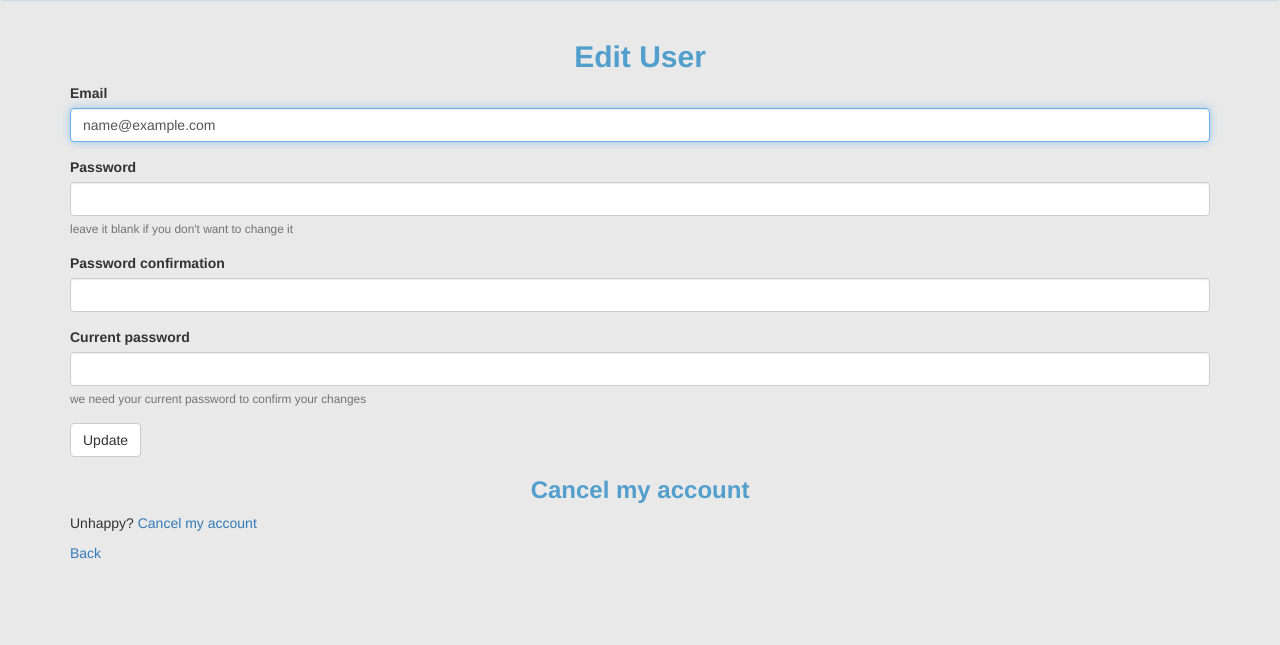
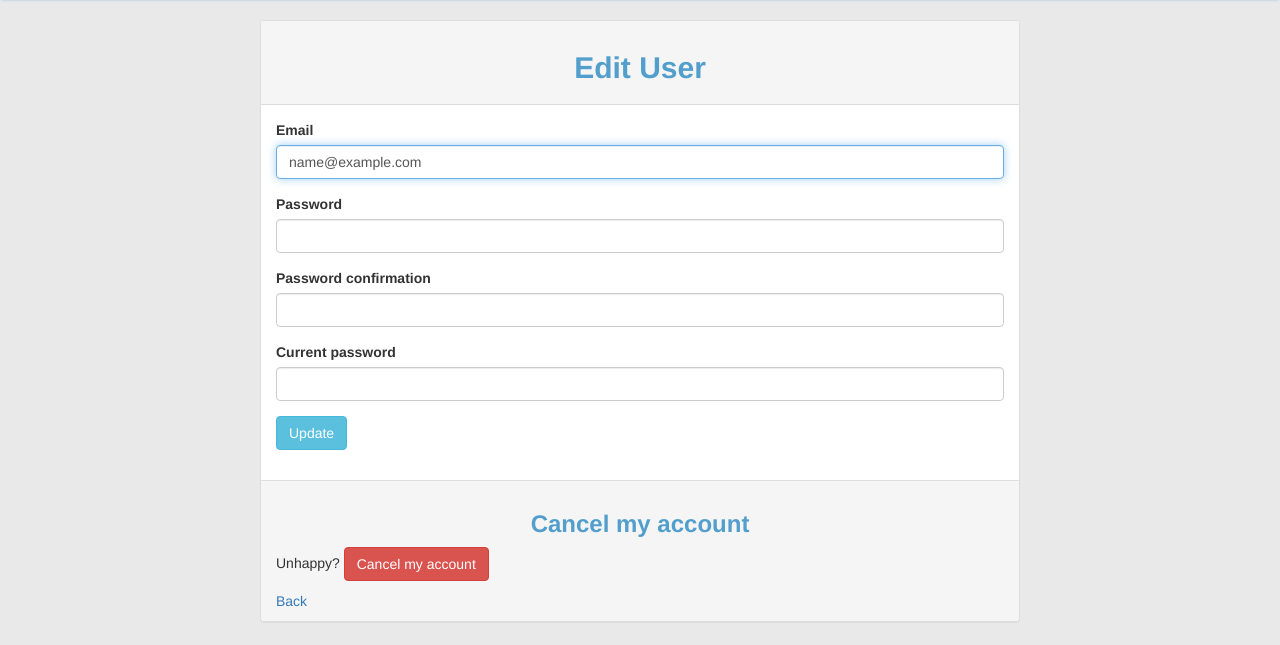
Before and after one commit to AdemolaAdedoyin/Instagram, a Rails app: page /users/edit in a window 1280 px wide. Shown: the part 102-747 px from the top of the page. Run offline with Rails 7, Linux system fonts and the light colour scheme; the visitor is signed in with stand-in values (Sample User, id 1); style sheets or scripts are compiled from the project's sources; parts of the project's set-up code (start-up, migrations or seed data) failed here and were passed over; some libraries are stand-ins or nearby versions.

Commit message:
Styles Settings Page

```diff
--- a/app/views/devise/registrations/edit.html.erb
+++ b/app/views/devise/registrations/edit.html.erb
@@ -1,27 +1,51 @@
+<div class="col-md-8 col-md-offset-2">
+  <div class="row">
+    <div class="panel panel-default">
+      <div class="panel-heading">
         <h2>Edit <%= resource_name.to_s.humanize %></h2>
+      </div>
+
+      <div class="panel-body">
 
         <%= simple_form_for(resource, as: resource_name, url: registration_path(resource_name), html: { method: :put }) do |f| %>
           <%= f.error_notification %>
 
-  <div class="form-inputs">
-    <%= f.input :email, required: true, autofocus: true %>
+          <div class="form-group">
+            <%= f.label :email %>
+            <%= f.email_field :email, required: true, autofocus: true, class: "form-control" %>
 
             <% if devise_mapping.confirmable? && resource.pending_reconfirmation? %>
               <p>Currently waiting confirmation for: <%= resource.unconfirmed_email %></p>
             <% end %>
-
-    <%= f.input :password, autocomplete: "off", hint: "leave it blank if you don't want to change it", required: false %>
-    <%= f.input :password_confirmation, required: false %>
-    <%= f.input :current_password, hint: "we need your current password to confirm your changes", required: true %>
           </div>
 
-  <div class="form-actions">
-    <%= f.button :submit, "Update" %>
+          <div class="form-group">
+            <%= f.label :password %>
+            <%= f.password_field :password, autocomplete: "off", hint: "leave it blank if you don't want to change it", required: false, class: "form-control" %>
+          </div>
+          <div class="form-group">
+            <%= f.label :password_confirmation %>
+            <%= f.password_field :password_confirmation, required: false, class: "form-control" %>
+          </div>
+          <div class="form-group">
+            <%= f.label :current_password %>
+            <%= f.password_field :current_password, hint: "we need your current password to confirm your changes", required: true, class: "form-control" %>
+          </div>
+
+          <div class="form-group">
+          <%= f.button :submit, "Update", class: "btn btn-info" %>
           </div>
         <% end %>
+      </div>
+
+      <div class="panel-footer">
 
         <h3>Cancel my account</h3>
 
-<p>Unhappy? <%= link_to "Cancel my account", registration_path(resource_name), data: { confirm: "Are you sure?" }, method: :delete %></p>
+        <p>Unhappy? <%= link_to "Cancel my account", registration_path(resource_name), data: { confirm: "Are you sure?" }, method: :delete, class: "btn btn-danger" %></p>
 
         <%= link_to "Back", :back %>
+      </div>
+    </div>
+  </div>
+</div>
```
Lines whose indentation alone changed are shown as unchanged.
